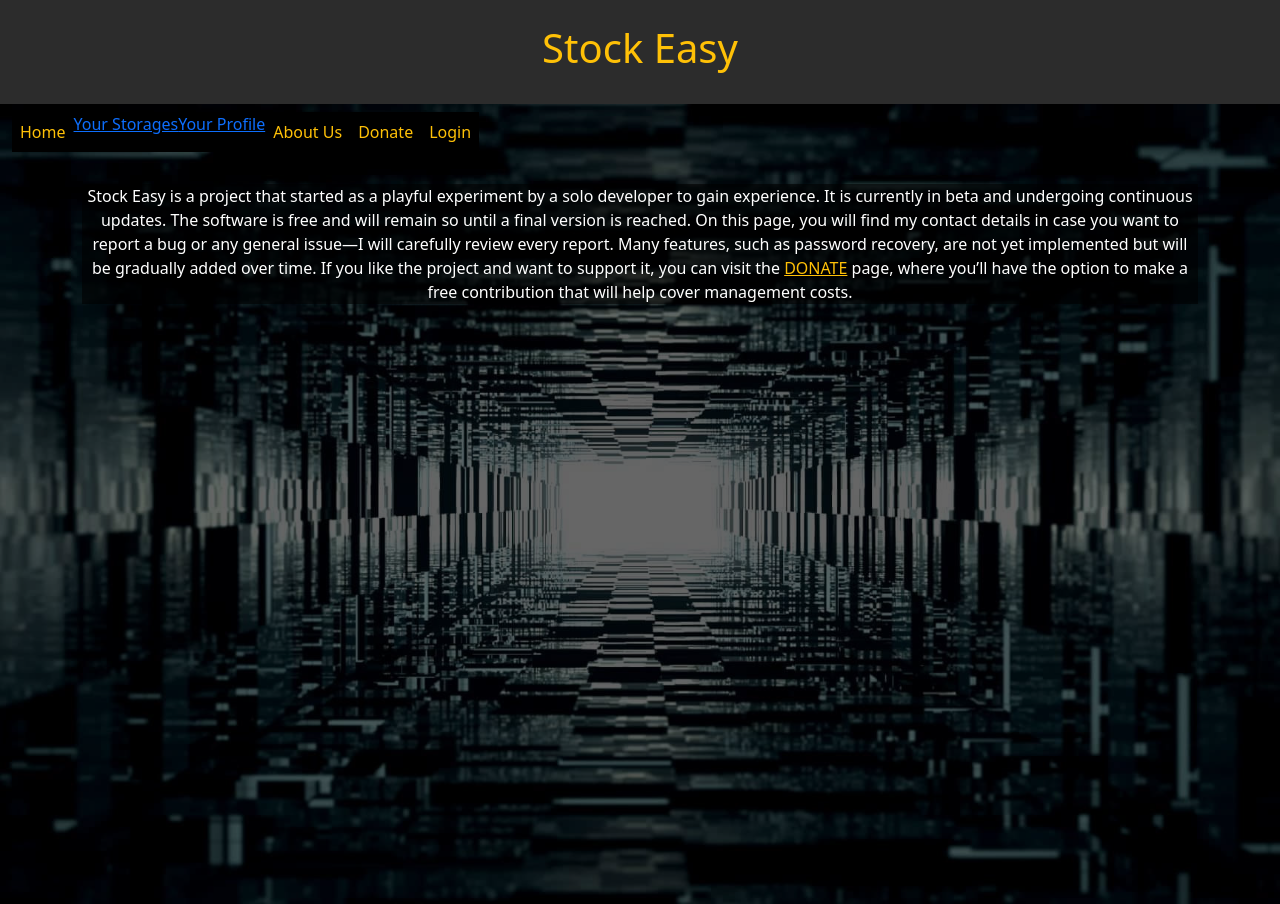
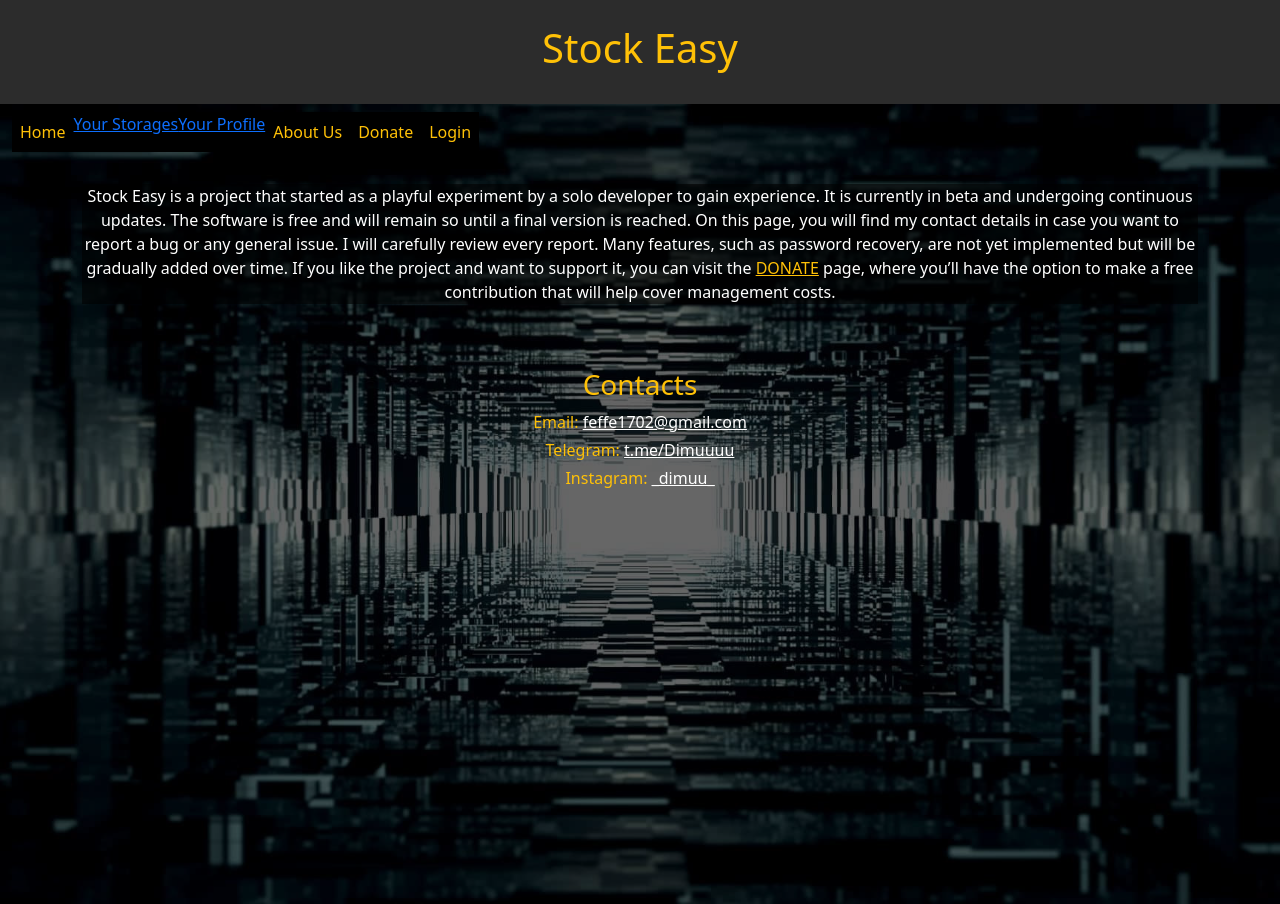
Before and after one commit to feffe17/Magazzino_front, a React (Vite) app: page /about-us in a window 1280 px wide. Built offline with nearby package versions, Linux system fonts and the light colour scheme.

Commit message:
[WIP] complete About Us page

```diff
--- a/src/components/Home.module.css
+++ b/src/components/Home.module.css
@@ -21,7 +21,7 @@
     font-size: 2rem;
 }
 
-.AboutUs {
+.aboutus {
     color: white;
     background-color: rgba(0, 0, 0, 0.6);
     margin-top: 5rem;
--- a/src/pages/AboutUs.jsx
+++ b/src/pages/AboutUs.jsx
@@ -8,9 +8,17 @@ export default function AbouteUs() {
                 <div className={style.layer}>
                     <NavBar />
                     <div className="container d-flex align-items-center flex-column w-100">
-                        <p className={style.AboutUs}>Stock Easy is a project that started as a playful experiment by a solo developer to gain experience. It is currently in beta and undergoing continuous updates. The software is free and will remain so until a final version is reached.
-                            On this page, you will find my contact details in case you want to report a bug or any general issue—I will carefully review every report. Many features, such as password recovery, are not yet implemented but will be gradually added over time.
+                        <p className={style.aboutus}>Stock Easy is a project that started as a playful experiment by a solo developer to gain experience. It is currently in beta and undergoing continuous updates. The software is free and will remain so until a final version is reached.
+                            On this page, you will find my contact details in case you want to report a bug or any general issue. I will carefully review every report. Many features, such as password recovery, are not yet implemented but will be gradually added over time.
                             If you like the project and want to support it, you can visit the <NavLink className="text-warning" to={"/Donate"}>DONATE</NavLink>  page, where you’ll have the option to make a free contribution that will help cover management costs.</p>
+                        <div className="mt-5">
+                            <h3 className="text-warning text-center">Contacts</h3>
+                            <ul className="list-unstyled text-center">
+                                <li className="text-warning mb-1">Email: <a className="text-white" href="mailto:feffe1702@gmail.com">feffe1702@gmail.com</a></li>
+                                <li className="text-warning mb-1">Telegram: <a className="text-white" href="https://t.me/Dimuuuu" target="blank">t.me/Dimuuuu</a></li>
+                                <li className="text-warning mb-1">Instagram: <a className="text-white" href="https://www.instagram.com/_dimuu_/#" target="blank">_dimuu_</a></li>
+                            </ul>
+                        </div>
                     </div>
                 </div>
             </div>
```
